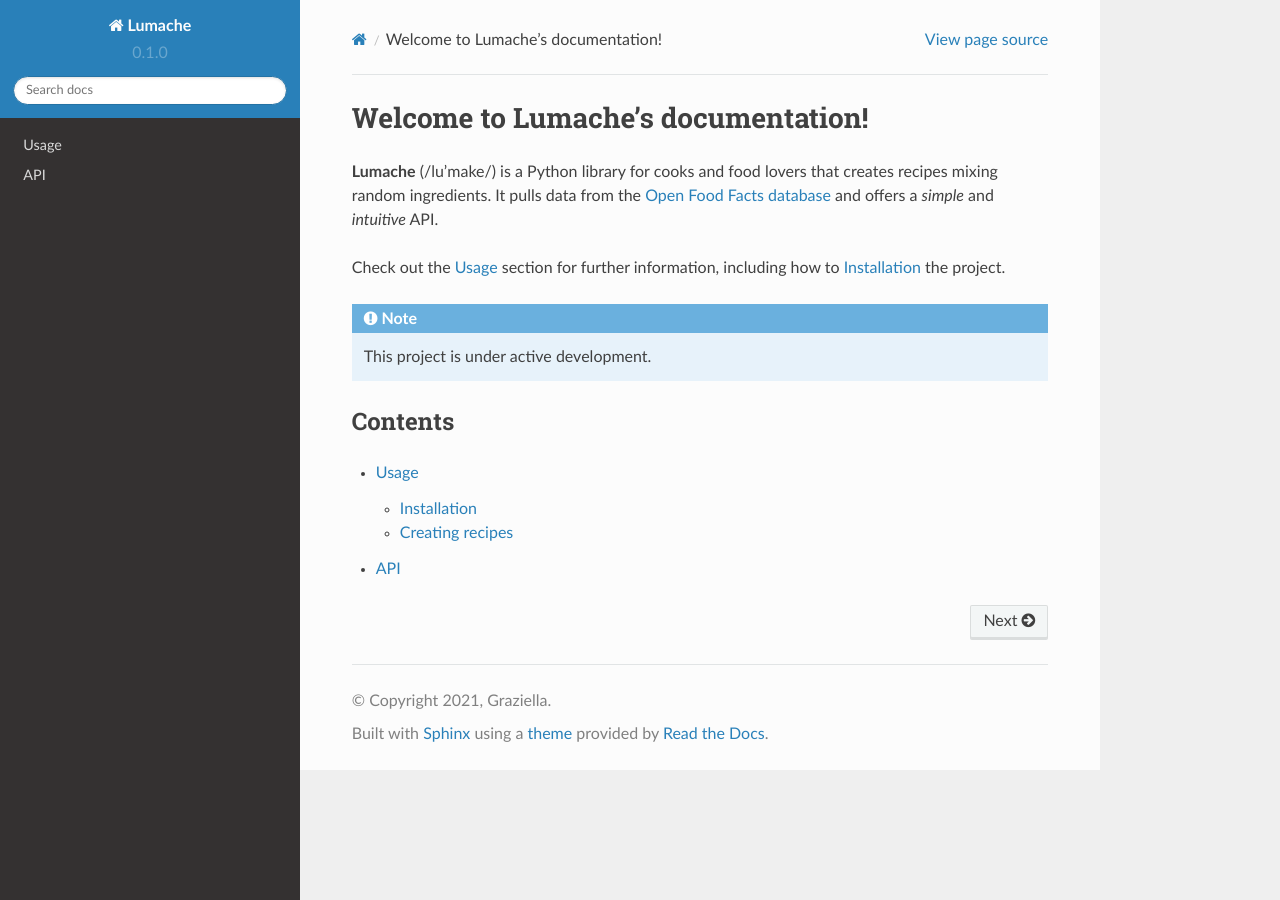
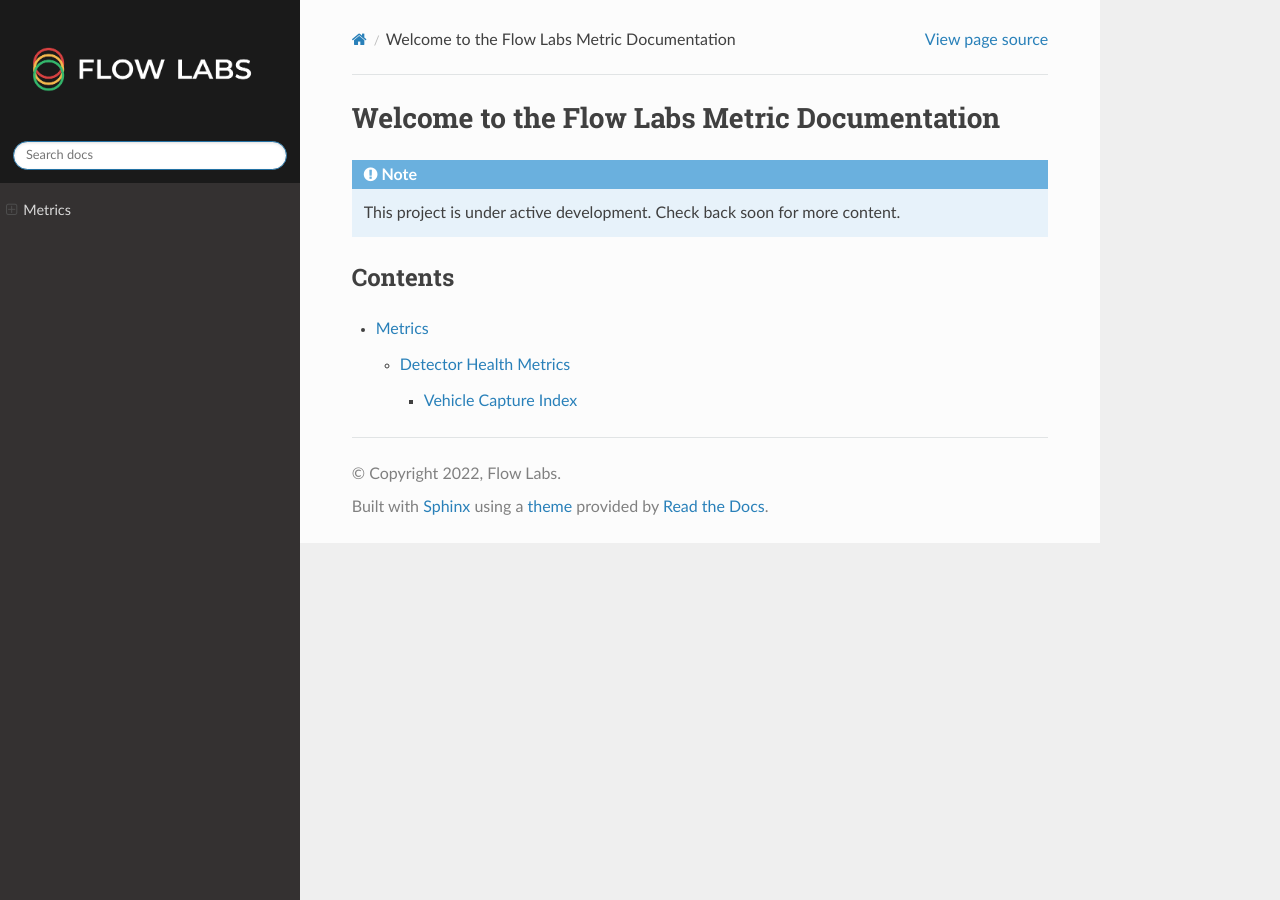
Before and after one commit to flow-labs/metric-documentation, a Sphinx documentation site: the page built from docs/source/index.rst, in a window 1280 px wide. Built offline with Sphinx 7.4.7 and the Read the Docs theme 2.0.0, drawn with Linux system fonts in a browser that asks for light colours.

```diff
--- a/docs/source/api.rst
+++ /dev/null
@@ -1,7 +0,0 @@
-API
-===
-
-.. autosummary::
-   :toctree: generated
-
-   lumache
--- a/docs/source/conf.py
+++ b/docs/source/conf.py
@@ -2,9 +2,9 @@
 
 # -- Project information
 
-project = 'Lumache'
-copyright = '2021, Graziella'
-author = 'Graziella'
+project = 'Flow Labs Metric Documentation'
+copyright = '2022, Flow Labs'
+author = 'Flow Labs Team'
 
 release = '0.1'
 version = '0.1.0'
@@ -31,5 +31,25 @@ templates_path = ['_templates']
 
 html_theme = 'sphinx_rtd_theme'
 
+# Theme options are theme-specific and customize the look and feel of a theme
+# further.  For a list of options available for each theme, see the
+# documentation.
+#
+html_theme_options = {
+    'logo_only': True,
+    'display_version': False,
+    'prev_next_buttons_location': 'None',
+    'style_external_links': False,
+    'style_nav_header_background': '#1a1a1a',
+    # Toc options
+    'collapse_navigation': False,
+    'sticky_navigation': True,
+    'navigation_depth': 4,
+    'includehidden': True,
+    'titles_only': False
+}
+
+html_logo = "Flow Labs Logo (light).png"
+
 # -- Options for EPUB output
 epub_show_urls = 'footnote'
--- /dev/null
+++ b/docs/source/detector_health.rst
@@ -0,0 +1,7 @@
+Detector Health Metrics
+-------------------------------------------------------------
+
+.. toctree::
+    :maxdepth: 2
+
+    vehicle_capture_index
--- a/docs/source/index.rst
+++ b/docs/source/index.rst
@@ -1,22 +1,13 @@
-Welcome to Lumache's documentation!
+Welcome to the Flow Labs Metric Documentation
 ===================================
-
-**Lumache** (/lu'make/) is a Python library for cooks and food lovers
-that creates recipes mixing random ingredients.
-It pulls data from the `Open Food Facts database <https://world.openfoodfacts.org/>`_
-and offers a *simple* and *intuitive* API.
-
-Check out the :doc:`usage` section for further information, including
-how to :ref:`installation` the project.
 
 .. note::
 
-   This project is under active development.
+   This project is under active development. Check back soon for more content.
 
 Contents
 --------
 
 .. toctree::
 
-   usage
-   api
+   metrics
--- /dev/null
+++ b/docs/source/metrics.rst
@@ -0,0 +1,7 @@
+Metrics
+-------------------------------------------------------------
+
+.. toctree::
+    :maxdepth: 2
+
+    detector_health
--- /dev/null
+++ b/docs/source/vehicle_capture_index.rst
@@ -0,0 +1,4 @@
+Vehicle Capture Index
+-------------------------------------------------------------
+
+Coming soon
--- a/pyproject.toml
+++ b/pyproject.toml
@@ -3,6 +3,6 @@ requires = ["flit_core >=3.2,<4"]
 build-backend = "flit_core.buildapi"
 
 [project]
-name = "lumache"
-authors = [{name = "Graziella", email = "graziella@lumache"}]
+name = "Flow Labs Metric Documentation"
+authors = [{name = "Flow Labs", email = "team@flowlabs.ai"}]
 dynamic = ["version", "description"]
```
Also changed, not shown: README.rst (+4 -5 lines), docs/source/usage.rst (deleted, +0 -33 lines), lumache.py (deleted, +0 -23 lines), docs/source/Flow Labs Logo (light).png (added), 1 other file.
